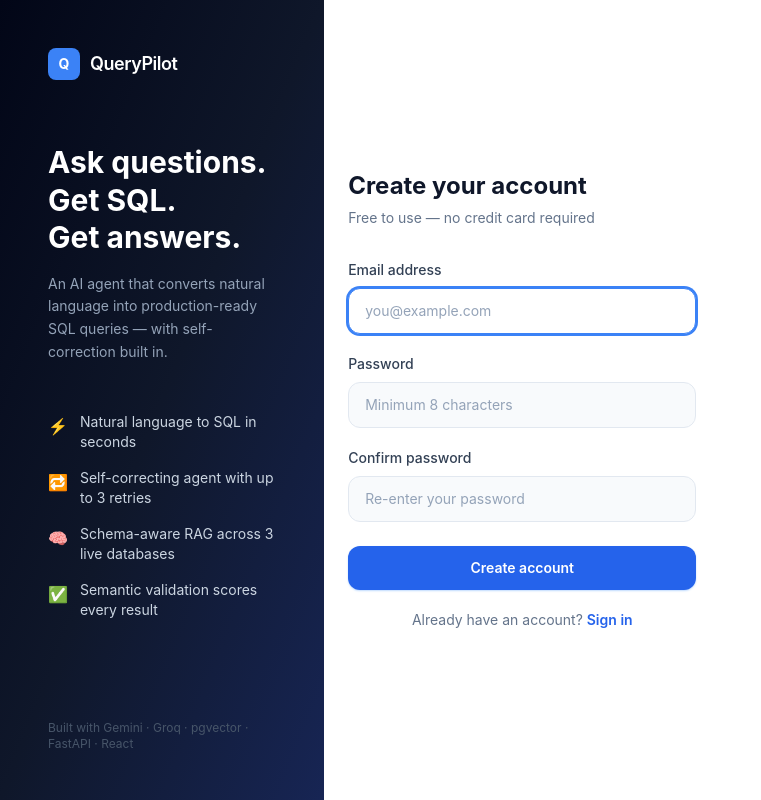
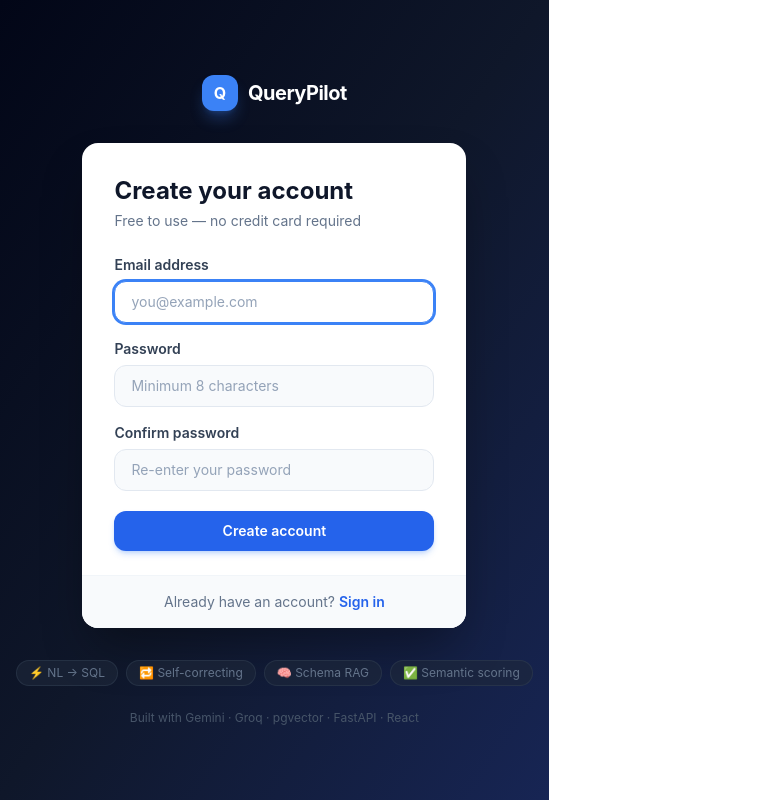
Before and after one commit to PasadKunal/querypilot, a React (Vite) app in the folder frontend/: page /register in a window 1280 px wide. Shown: the whole page, without its empty margins (0-761 px from the left). Built offline with nearby package versions, Linux system fonts and the light colour scheme.

Commit message:
replace split auth layout with centered card on dark gradient

```diff
--- a/frontend/src/pages/LoginPage.tsx
+++ b/frontend/src/pages/LoginPage.tsx
@@ -1,13 +1,6 @@
 import { useState } from "react";
 import { Link, useNavigate } from "react-router-dom";
 import { useAuth } from "../context/AuthContext";
-
-const FEATURES = [
-  { icon: "⚡", text: "Natural language to SQL in seconds" },
-  { icon: "🔁", text: "Self-correcting agent with up to 3 retries" },
-  { icon: "🧠", text: "Schema-aware RAG across 3 live databases" },
-  { icon: "✅", text: "Semantic validation scores every result" },
-];
 
 export default function LoginPage() {
   const { login } = useAuth();
@@ -32,55 +25,32 @@ export default function LoginPage() {
   };
 
   return (
-    <div className="min-h-screen flex">
-      {/* Left branding panel */}
-      <div className="hidden lg:flex lg:w-[45%] bg-gradient-to-br from-slate-950 via-slate-900 to-blue-950 flex-col justify-between p-12">
-        <div>
-          <div className="flex items-center gap-2.5 mb-16">
-            <div className="w-8 h-8 rounded-lg bg-blue-500 flex items-center justify-center text-white font-bold text-sm">Q</div>
-            <span className="text-white font-semibold text-lg tracking-tight">QueryPilot</span>
+    <div className="min-h-screen bg-gradient-to-br from-slate-950 via-slate-900 to-blue-950 flex flex-col items-center justify-center px-4 py-12">
+
+      {/* Logo */}
+      <div className="flex items-center gap-2.5 mb-8">
+        <div className="w-9 h-9 rounded-xl bg-blue-500 flex items-center justify-center text-white font-bold text-base shadow-lg shadow-blue-500/30">
+          Q
         </div>
-          <h2 className="text-white text-3xl font-bold leading-tight mb-4">
-            Ask questions.<br />Get SQL.<br />Get answers.
-          </h2>
-          <p className="text-slate-400 text-sm leading-relaxed mb-12 max-w-xs">
-            An AI agent that converts natural language into production-ready SQL queries — with self-correction built in.
-          </p>
-          <ul className="flex flex-col gap-4">
-            {FEATURES.map((f) => (
-              <li key={f.text} className="flex items-start gap-3">
-                <span className="text-base mt-0.5">{f.icon}</span>
-                <span className="text-slate-300 text-sm">{f.text}</span>
-              </li>
-            ))}
-          </ul>
-        </div>
-        <p className="text-slate-600 text-xs">Built with Gemini · Groq · pgvector · FastAPI · React</p>
+        <span className="text-white font-bold text-xl tracking-tight">QueryPilot</span>
       </div>
 
-      {/* Right form panel */}
-      <div className="flex-1 flex items-center justify-center bg-white px-6 py-12">
-        <div className="w-full max-w-md">
-          <div className="lg:hidden flex items-center gap-2 mb-10">
-            <div className="w-7 h-7 rounded-lg bg-blue-600 flex items-center justify-center text-white font-bold text-sm">Q</div>
-            <span className="text-slate-900 font-semibold text-lg">QueryPilot</span>
-          </div>
+      {/* Card */}
+      <div className="w-full max-w-sm bg-white rounded-2xl shadow-2xl shadow-black/40 overflow-hidden">
+        <div className="px-8 pt-8 pb-6">
+          <h1 className="text-2xl font-bold text-slate-900 mb-1">Welcome back</h1>
+          <p className="text-slate-500 text-sm mb-6">Sign in to your account to continue</p>
 
-          <div className="mb-8">
-            <h1 className="text-2xl font-bold text-slate-900">Welcome back</h1>
-            <p className="text-slate-500 text-sm mt-1.5">Sign in to your account to continue</p>
-          </div>
-
-          <form onSubmit={submit} className="flex flex-col gap-5">
           {error && (
-              <div className="flex items-start gap-2.5 bg-red-50 border border-red-200 text-red-700 text-sm rounded-xl px-4 py-3">
-                <span className="mt-0.5">⚠</span>
+            <div className="flex items-start gap-2 bg-red-50 border border-red-200 text-red-700 text-sm rounded-xl px-4 py-3 mb-5">
+              <span className="shrink-0 mt-0.5">⚠</span>
               <span>{error}</span>
             </div>
           )}
 
-            <div className="flex flex-col gap-2">
-              <label className="text-sm font-medium text-slate-700">Email address</label>
+          <form onSubmit={submit} className="flex flex-col gap-4">
+            <div className="flex flex-col gap-1.5">
+              <label className="text-sm font-semibold text-slate-700">Email address</label>
               <input
                 type="email"
                 value={email}
@@ -88,39 +58,54 @@ export default function LoginPage() {
                 required
                 autoFocus
                 placeholder="you@example.com"
-                className="w-full border border-slate-200 rounded-xl px-4 py-3 text-sm text-slate-900 placeholder-slate-400 bg-slate-50 focus:bg-white focus:outline-none focus:ring-2 focus:ring-blue-500 focus:border-blue-500 transition-colors"
+                className="w-full border border-slate-200 rounded-xl px-4 py-2.5 text-sm text-slate-900 placeholder-slate-400 bg-slate-50 focus:bg-white focus:outline-none focus:ring-2 focus:ring-blue-500 focus:border-blue-500 transition-all"
               />
             </div>
 
-            <div className="flex flex-col gap-2">
-              <label className="text-sm font-medium text-slate-700">Password</label>
+            <div className="flex flex-col gap-1.5">
+              <label className="text-sm font-semibold text-slate-700">Password</label>
               <input
                 type="password"
                 value={password}
                 onChange={(e) => setPassword(e.target.value)}
                 required
                 placeholder="Enter your password"
-                className="w-full border border-slate-200 rounded-xl px-4 py-3 text-sm text-slate-900 placeholder-slate-400 bg-slate-50 focus:bg-white focus:outline-none focus:ring-2 focus:ring-blue-500 focus:border-blue-500 transition-colors"
+                className="w-full border border-slate-200 rounded-xl px-4 py-2.5 text-sm text-slate-900 placeholder-slate-400 bg-slate-50 focus:bg-white focus:outline-none focus:ring-2 focus:ring-blue-500 focus:border-blue-500 transition-all"
               />
             </div>
 
             <button
               type="submit"
               disabled={loading}
-              className="w-full bg-blue-600 hover:bg-blue-700 active:bg-blue-800 disabled:opacity-50 disabled:cursor-not-allowed text-white font-semibold text-sm py-3 rounded-xl transition-colors shadow-sm shadow-blue-200 mt-1"
+              className="w-full bg-blue-600 hover:bg-blue-500 active:bg-blue-700 disabled:opacity-50 disabled:cursor-not-allowed text-white font-semibold text-sm py-2.5 rounded-xl transition-colors shadow-md shadow-blue-500/25 mt-1"
             >
               {loading ? "Signing in..." : "Sign in"}
             </button>
+          </form>
+        </div>
 
-            <p className="text-center text-sm text-slate-500">
+        <div className="px-8 py-4 bg-slate-50 border-t border-slate-100 text-center">
+          <p className="text-sm text-slate-500">
             Don't have an account?{" "}
             <Link to="/register" className="text-blue-600 hover:text-blue-700 font-semibold">
               Create one free
             </Link>
           </p>
-          </form>
         </div>
       </div>
+
+      {/* Feature chips */}
+      <div className="flex flex-wrap justify-center gap-2 mt-8">
+        {["⚡ NL → SQL", "🔁 Self-correcting", "🧠 Schema RAG", "✅ Semantic scoring"].map((f) => (
+          <span key={f} className="text-xs text-slate-500 bg-slate-800/60 border border-slate-700/50 px-3 py-1 rounded-full">
+            {f}
+          </span>
+        ))}
+      </div>
+
+      <p className="text-slate-600 text-xs mt-6">
+        Built with Gemini · Groq · pgvector · FastAPI · React
+      </p>
     </div>
   );
 }
--- a/frontend/src/pages/RegisterPage.tsx
+++ b/frontend/src/pages/RegisterPage.tsx
@@ -1,13 +1,6 @@
 import { useState } from "react";
 import { Link, useNavigate } from "react-router-dom";
 import { useAuth } from "../context/AuthContext";
-
-const FEATURES = [
-  { icon: "⚡", text: "Natural language to SQL in seconds" },
-  { icon: "🔁", text: "Self-correcting agent with up to 3 retries" },
-  { icon: "🧠", text: "Schema-aware RAG across 3 live databases" },
-  { icon: "✅", text: "Semantic validation scores every result" },
-];
 
 export default function RegisterPage() {
   const { register } = useAuth();
@@ -35,55 +28,32 @@ export default function RegisterPage() {
   };
 
   return (
-    <div className="min-h-screen flex">
-      {/* Left branding panel */}
-      <div className="hidden lg:flex lg:w-[45%] bg-gradient-to-br from-slate-950 via-slate-900 to-blue-950 flex-col justify-between p-12">
-        <div>
-          <div className="flex items-center gap-2.5 mb-16">
-            <div className="w-8 h-8 rounded-lg bg-blue-500 flex items-center justify-center text-white font-bold text-sm">Q</div>
-            <span className="text-white font-semibold text-lg tracking-tight">QueryPilot</span>
+    <div className="min-h-screen bg-gradient-to-br from-slate-950 via-slate-900 to-blue-950 flex flex-col items-center justify-center px-4 py-12">
+
+      {/* Logo */}
+      <div className="flex items-center gap-2.5 mb-8">
+        <div className="w-9 h-9 rounded-xl bg-blue-500 flex items-center justify-center text-white font-bold text-base shadow-lg shadow-blue-500/30">
+          Q
         </div>
-          <h2 className="text-white text-3xl font-bold leading-tight mb-4">
-            Ask questions.<br />Get SQL.<br />Get answers.
-          </h2>
-          <p className="text-slate-400 text-sm leading-relaxed mb-12 max-w-xs">
-            An AI agent that converts natural language into production-ready SQL queries — with self-correction built in.
-          </p>
-          <ul className="flex flex-col gap-4">
-            {FEATURES.map((f) => (
-              <li key={f.text} className="flex items-start gap-3">
-                <span className="text-base mt-0.5">{f.icon}</span>
-                <span className="text-slate-300 text-sm">{f.text}</span>
-              </li>
-            ))}
-          </ul>
-        </div>
-        <p className="text-slate-600 text-xs">Built with Gemini · Groq · pgvector · FastAPI · React</p>
+        <span className="text-white font-bold text-xl tracking-tight">QueryPilot</span>
       </div>
 
-      {/* Right form panel */}
-      <div className="flex-1 flex items-center justify-center bg-white px-6 py-12">
-        <div className="w-full max-w-md">
-          <div className="lg:hidden flex items-center gap-2 mb-10">
-            <div className="w-7 h-7 rounded-lg bg-blue-600 flex items-center justify-center text-white font-bold text-sm">Q</div>
-            <span className="text-slate-900 font-semibold text-lg">QueryPilot</span>
-          </div>
+      {/* Card */}
+      <div className="w-full max-w-sm bg-white rounded-2xl shadow-2xl shadow-black/40 overflow-hidden">
+        <div className="px-8 pt-8 pb-6">
+          <h1 className="text-2xl font-bold text-slate-900 mb-1">Create your account</h1>
+          <p className="text-slate-500 text-sm mb-6">Free to use — no credit card required</p>
 
-          <div className="mb-8">
-            <h1 className="text-2xl font-bold text-slate-900">Create your account</h1>
-            <p className="text-slate-500 text-sm mt-1.5">Free to use — no credit card required</p>
-          </div>
-
-          <form onSubmit={submit} className="flex flex-col gap-5">
           {error && (
-              <div className="flex items-start gap-2.5 bg-red-50 border border-red-200 text-red-700 text-sm rounded-xl px-4 py-3">
-                <span className="mt-0.5">⚠</span>
+            <div className="flex items-start gap-2 bg-red-50 border border-red-200 text-red-700 text-sm rounded-xl px-4 py-3 mb-5">
+              <span className="shrink-0 mt-0.5">⚠</span>
               <span>{error}</span>
             </div>
           )}
 
-            <div className="flex flex-col gap-2">
-              <label className="text-sm font-medium text-slate-700">Email address</label>
+          <form onSubmit={submit} className="flex flex-col gap-4">
+            <div className="flex flex-col gap-1.5">
+              <label className="text-sm font-semibold text-slate-700">Email address</label>
               <input
                 type="email"
                 value={email}
@@ -91,51 +61,66 @@ export default function RegisterPage() {
                 required
                 autoFocus
                 placeholder="you@example.com"
-                className="w-full border border-slate-200 rounded-xl px-4 py-3 text-sm text-slate-900 placeholder-slate-400 bg-slate-50 focus:bg-white focus:outline-none focus:ring-2 focus:ring-blue-500 focus:border-blue-500 transition-colors"
+                className="w-full border border-slate-200 rounded-xl px-4 py-2.5 text-sm text-slate-900 placeholder-slate-400 bg-slate-50 focus:bg-white focus:outline-none focus:ring-2 focus:ring-blue-500 focus:border-blue-500 transition-all"
               />
             </div>
 
-            <div className="flex flex-col gap-2">
-              <label className="text-sm font-medium text-slate-700">Password</label>
+            <div className="flex flex-col gap-1.5">
+              <label className="text-sm font-semibold text-slate-700">Password</label>
               <input
                 type="password"
                 value={password}
                 onChange={(e) => setPassword(e.target.value)}
                 required
                 placeholder="Minimum 8 characters"
-                className="w-full border border-slate-200 rounded-xl px-4 py-3 text-sm text-slate-900 placeholder-slate-400 bg-slate-50 focus:bg-white focus:outline-none focus:ring-2 focus:ring-blue-500 focus:border-blue-500 transition-colors"
+                className="w-full border border-slate-200 rounded-xl px-4 py-2.5 text-sm text-slate-900 placeholder-slate-400 bg-slate-50 focus:bg-white focus:outline-none focus:ring-2 focus:ring-blue-500 focus:border-blue-500 transition-all"
               />
             </div>
 
-            <div className="flex flex-col gap-2">
-              <label className="text-sm font-medium text-slate-700">Confirm password</label>
+            <div className="flex flex-col gap-1.5">
+              <label className="text-sm font-semibold text-slate-700">Confirm password</label>
               <input
                 type="password"
                 value={confirm}
                 onChange={(e) => setConfirm(e.target.value)}
                 required
                 placeholder="Re-enter your password"
-                className="w-full border border-slate-200 rounded-xl px-4 py-3 text-sm text-slate-900 placeholder-slate-400 bg-slate-50 focus:bg-white focus:outline-none focus:ring-2 focus:ring-blue-500 focus:border-blue-500 transition-colors"
+                className="w-full border border-slate-200 rounded-xl px-4 py-2.5 text-sm text-slate-900 placeholder-slate-400 bg-slate-50 focus:bg-white focus:outline-none focus:ring-2 focus:ring-blue-500 focus:border-blue-500 transition-all"
               />
             </div>
 
             <button
               type="submit"
               disabled={loading}
-              className="w-full bg-blue-600 hover:bg-blue-700 active:bg-blue-800 disabled:opacity-50 disabled:cursor-not-allowed text-white font-semibold text-sm py-3 rounded-xl transition-colors shadow-sm shadow-blue-200 mt-1"
+              className="w-full bg-blue-600 hover:bg-blue-500 active:bg-blue-700 disabled:opacity-50 disabled:cursor-not-allowed text-white font-semibold text-sm py-2.5 rounded-xl transition-colors shadow-md shadow-blue-500/25 mt-1"
             >
               {loading ? "Creating account..." : "Create account"}
             </button>
+          </form>
+        </div>
 
-            <p className="text-center text-sm text-slate-500">
+        <div className="px-8 py-4 bg-slate-50 border-t border-slate-100 text-center">
+          <p className="text-sm text-slate-500">
             Already have an account?{" "}
             <Link to="/login" className="text-blue-600 hover:text-blue-700 font-semibold">
               Sign in
             </Link>
           </p>
-          </form>
         </div>
       </div>
+
+      {/* Feature chips */}
+      <div className="flex flex-wrap justify-center gap-2 mt-8">
+        {["⚡ NL → SQL", "🔁 Self-correcting", "🧠 Schema RAG", "✅ Semantic scoring"].map((f) => (
+          <span key={f} className="text-xs text-slate-500 bg-slate-800/60 border border-slate-700/50 px-3 py-1 rounded-full">
+            {f}
+          </span>
+        ))}
+      </div>
+
+      <p className="text-slate-600 text-xs mt-6">
+        Built with Gemini · Groq · pgvector · FastAPI · React
+      </p>
     </div>
   );
 }
```
Lines whose indentation alone changed are shown as unchanged.
